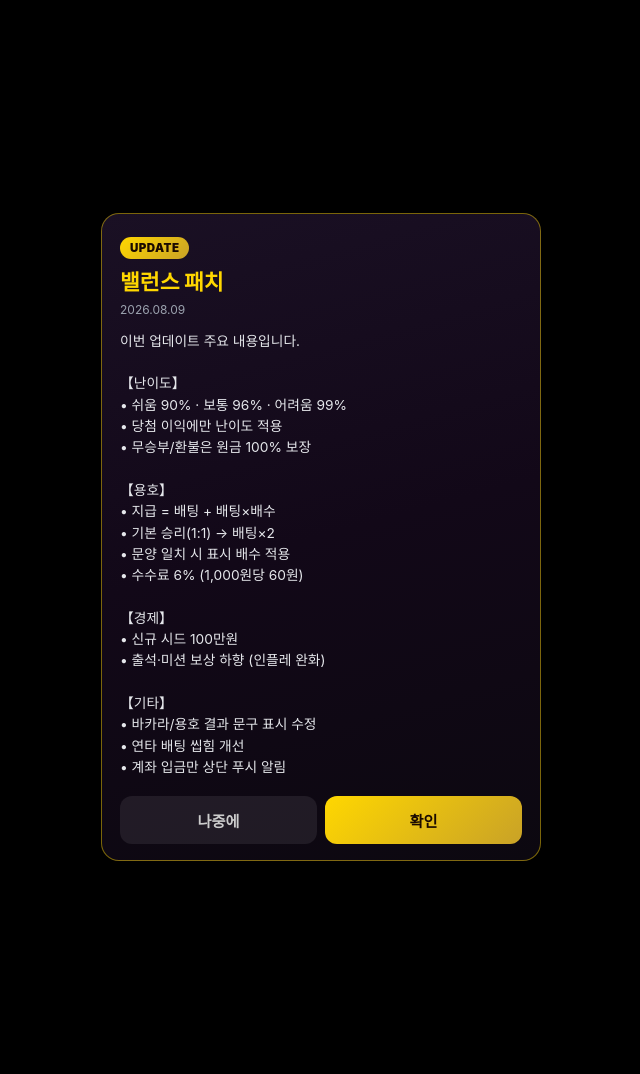
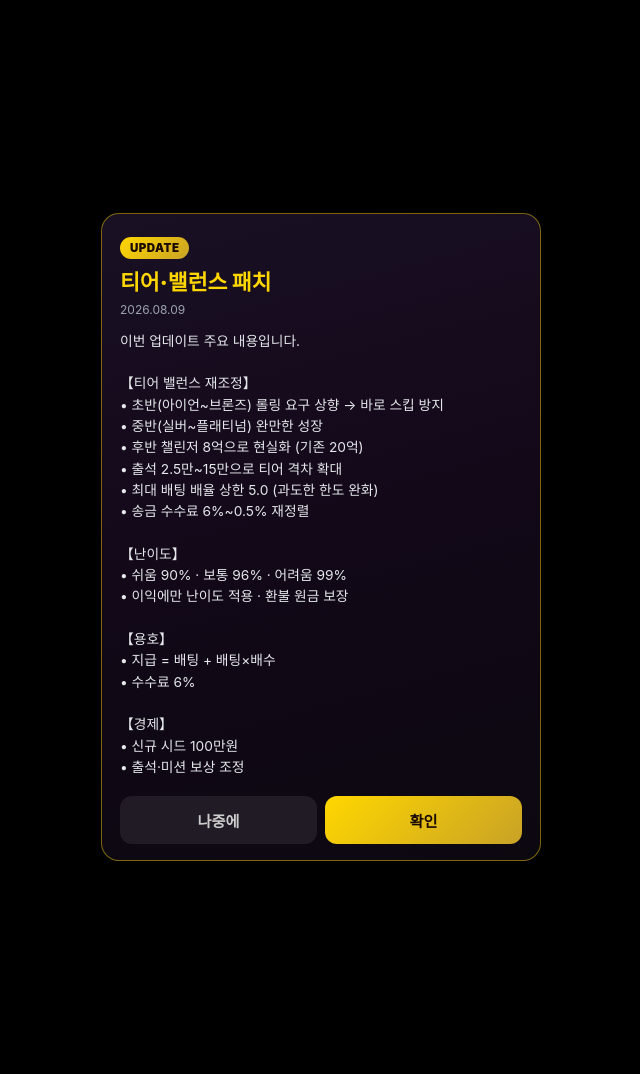
Before and after one commit to abcd051410-svg/baccarat2, a Flask app: page / in a window 1280 px wide. Shown: the whole page, without its empty margins (319-959 px from the left). Run offline with Flask 3, Linux system fonts and the light colour scheme; some libraries are stand-ins or nearby versions.

Commit message:
Update index.html

```diff
--- a/templates/index.html
+++ b/templates/index.html
@@ -2117,37 +2117,37 @@ async function adminBulkPay(){
 
 
 const TIER_TABLE=[
-  {min:2000000000,name:'챌린저',badge:'🏆',fee:0.008,attend:122000,maxBetMult:8,rollRatio:0.40,rank:31},
-  {min:1200000000,name:'그랜드마스터',badge:'⚜️',fee:0.01,attend:112000,maxBetMult:6,rollRatio:0.45,rank:30},
-  {min:700000000,name:'마스터',badge:'🔥',fee:0.012,attend:105000,maxBetMult:5,rollRatio:0.50,rank:29},
-  {min:450000000,name:'다이아1',badge:'💎',fee:0.015,attend:98000,maxBetMult:4,rollRatio:0.55,rank:28},
-  {min:320000000,name:'다이아2',badge:'💎',fee:0.018,attend:94000,maxBetMult:3.5,rollRatio:0.58,rank:27},
-  {min:220000000,name:'다이아3',badge:'💎',fee:0.02,attend:91000,maxBetMult:3.2,rollRatio:0.60,rank:26},
-  {min:150000000,name:'다이아4',badge:'💎',fee:0.022,attend:88000,maxBetMult:3,rollRatio:0.62,rank:25},
-  {min:100000000,name:'에메랄드1',badge:'💚',fee:0.025,attend:84000,maxBetMult:2.8,rollRatio:0.65,rank:24},
-  {min:75000000,name:'에메랄드2',badge:'💚',fee:0.028,attend:82000,maxBetMult:2.5,rollRatio:0.68,rank:23},
-  {min:55000000,name:'에메랄드3',badge:'💚',fee:0.03,attend:80000,maxBetMult:2.3,rollRatio:0.70,rank:22},
-  {min:40000000,name:'에메랄드4',badge:'💚',fee:0.032,attend:79000,maxBetMult:2.1,rollRatio:0.72,rank:21},
-  {min:28000000,name:'플래티넘1',badge:'💠',fee:0.035,attend:77000,maxBetMult:2,rollRatio:0.75,rank:20},
-  {min:20000000,name:'플래티넘2',badge:'💠',fee:0.038,attend:75000,maxBetMult:1.8,rollRatio:0.78,rank:19},
-  {min:14000000,name:'플래티넘3',badge:'💠',fee:0.04,attend:74000,maxBetMult:1.6,rollRatio:0.80,rank:18},
-  {min:10000000,name:'플래티넘4',badge:'💠',fee:0.042,attend:72000,maxBetMult:1.5,rollRatio:0.82,rank:17},
-  {min:7000000,name:'골드1',badge:'🥇',fee:0.045,attend:70000,maxBetMult:1.4,rollRatio:0.85,rank:16},
-  {min:5000000,name:'골드2',badge:'🥇',fee:0.048,attend:68000,maxBetMult:1.3,rollRatio:0.87,rank:15},
-  {min:3500000,name:'골드3',badge:'🥇',fee:0.05,attend:66000,maxBetMult:1.25,rollRatio:0.88,rank:14},
-  {min:2500000,name:'골드4',badge:'🥇',fee:0.05,attend:65000,maxBetMult:1.2,rollRatio:0.90,rank:13},
-  {min:1800000,name:'실버1',badge:'🥈',fee:0.052,attend:63000,maxBetMult:1.15,rollRatio:0.91,rank:12},
-  {min:1300000,name:'실버2',badge:'🥈',fee:0.053,attend:61000,maxBetMult:1.1,rollRatio:0.92,rank:11},
-  {min:900000,name:'실버3',badge:'🥈',fee:0.055,attend:59000,maxBetMult:1.08,rollRatio:0.93,rank:10},
-  {min:600000,name:'실버4',badge:'🥈',fee:0.055,attend:58000,maxBetMult:1.05,rollRatio:0.94,rank:9},
-  {min:400000,name:'브론즈1',badge:'🥉',fee:0.057,attend:56000,maxBetMult:1,rollRatio:0.95,rank:8},
-  {min:250000,name:'브론즈2',badge:'🥉',fee:0.058,attend:54000,maxBetMult:1,rollRatio:0.96,rank:7},
-  {min:150000,name:'브론즈3',badge:'🥉',fee:0.06,attend:52000,maxBetMult:1,rollRatio:0.97,rank:6},
-  {min:80000,name:'브론즈4',badge:'🥉',fee:0.06,attend:51000,maxBetMult:1,rollRatio:0.98,rank:5},
-  {min:40000,name:'아이언1',badge:'⚙️',fee:0.06,attend:49000,maxBetMult:1,rollRatio:0.99,rank:4},
-  {min:15000,name:'아이언2',badge:'⚙️',fee:0.06,attend:47000,maxBetMult:1,rollRatio:1.00,rank:3},
-  {min:5000,name:'아이언3',badge:'⚙️',fee:0.06,attend:46000,maxBetMult:1,rollRatio:1.00,rank:2},
-  {min:0,name:'아이언4',badge:'⚙️',fee:0.06,attend:42000,maxBetMult:1,rollRatio:1.00,rank:1}
+  {min:800000000,name:'챌린저',badge:'🏆',fee:0.005,attend:150000,maxBetMult:5,rollRatio:0.35,rank:31},
+  {min:500000000,name:'그랜드마스터',badge:'⚜️',fee:0.007,attend:135000,maxBetMult:4.5,rollRatio:0.38,rank:30},
+  {min:320000000,name:'마스터',badge:'🔥',fee:0.009,attend:125000,maxBetMult:4,rollRatio:0.42,rank:29},
+  {min:200000000,name:'다이아1',badge:'💎',fee:0.012,attend:115000,maxBetMult:3.6,rollRatio:0.48,rank:28},
+  {min:140000000,name:'다이아2',badge:'💎',fee:0.014,attend:110000,maxBetMult:3.3,rollRatio:0.50,rank:27},
+  {min:95000000,name:'다이아3',badge:'💎',fee:0.016,attend:105000,maxBetMult:3.0,rollRatio:0.52,rank:26},
+  {min:65000000,name:'다이아4',badge:'💎',fee:0.018,attend:100000,maxBetMult:2.8,rollRatio:0.55,rank:25},
+  {min:45000000,name:'에메랄드1',badge:'💚',fee:0.020,attend:95000,maxBetMult:2.5,rollRatio:0.58,rank:24},
+  {min:32000000,name:'에메랄드2',badge:'💚',fee:0.022,attend:90000,maxBetMult:2.3,rollRatio:0.60,rank:23},
+  {min:22000000,name:'에메랄드3',badge:'💚',fee:0.024,attend:88000,maxBetMult:2.1,rollRatio:0.62,rank:22},
+  {min:15000000,name:'에메랄드4',badge:'💚',fee:0.026,attend:85000,maxBetMult:2.0,rollRatio:0.65,rank:21},
+  {min:10000000,name:'플래티넘1',badge:'💠',fee:0.028,attend:80000,maxBetMult:1.9,rollRatio:0.68,rank:20},
+  {min:7000000,name:'플래티넘2',badge:'💠',fee:0.030,attend:78000,maxBetMult:1.8,rollRatio:0.70,rank:19},
+  {min:5000000,name:'플래티넘3',badge:'💠',fee:0.032,attend:75000,maxBetMult:1.7,rollRatio:0.72,rank:18},
+  {min:3500000,name:'플래티넘4',badge:'💠',fee:0.034,attend:72000,maxBetMult:1.6,rollRatio:0.75,rank:17},
+  {min:2400000,name:'골드1',badge:'🥇',fee:0.036,attend:70000,maxBetMult:1.5,rollRatio:0.78,rank:16},
+  {min:1700000,name:'골드2',badge:'🥇',fee:0.038,attend:68000,maxBetMult:1.4,rollRatio:0.80,rank:15},
+  {min:1200000,name:'골드3',badge:'🥇',fee:0.040,attend:65000,maxBetMult:1.35,rollRatio:0.82,rank:14},
+  {min:850000,name:'골드4',badge:'🥇',fee:0.042,attend:62000,maxBetMult:1.3,rollRatio:0.84,rank:13},
+  {min:600000,name:'실버1',badge:'🥈',fee:0.045,attend:58000,maxBetMult:1.25,rollRatio:0.86,rank:12},
+  {min:420000,name:'실버2',badge:'🥈',fee:0.048,attend:55000,maxBetMult:1.2,rollRatio:0.88,rank:11},
+  {min:300000,name:'실버3',badge:'🥈',fee:0.050,attend:52000,maxBetMult:1.15,rollRatio:0.90,rank:10},
+  {min:200000,name:'실버4',badge:'🥈',fee:0.052,attend:50000,maxBetMult:1.1,rollRatio:0.92,rank:9},
+  {min:130000,name:'브론즈1',badge:'🥉',fee:0.054,attend:47000,maxBetMult:1.05,rollRatio:0.94,rank:8},
+  {min:85000,name:'브론즈2',badge:'🥉',fee:0.056,attend:45000,maxBetMult:1.0,rollRatio:0.95,rank:7},
+  {min:55000,name:'브론즈3',badge:'🥉',fee:0.058,attend:43000,maxBetMult:1.0,rollRatio:0.96,rank:6},
+  {min:35000,name:'브론즈4',badge:'🥉',fee:0.060,attend:40000,maxBetMult:1.0,rollRatio:0.97,rank:5},
+  {min:20000,name:'아이언1',badge:'⚙️',fee:0.060,attend:36000,maxBetMult:1.0,rollRatio:0.98,rank:4},
+  {min:10000,name:'아이언2',badge:'⚙️',fee:0.060,attend:32000,maxBetMult:1.0,rollRatio:0.99,rank:3},
+  {min:4000,name:'아이언3',badge:'⚙️',fee:0.060,attend:28000,maxBetMult:1.0,rollRatio:1.00,rank:2},
+  {min:0,name:'아이언4',badge:'⚙️',fee:0.060,attend:25000,maxBetMult:1.0,rollRatio:1.00,rank:1}
 ];
 function getTierInfo(rolling){
   rolling=Math.floor(rolling||0);
@@ -3586,31 +3586,31 @@ async function sendAdminNotice(){
 
 /* ===== 패치 노트 팝업 ===== */
 const PATCH_NOTES = {
-  id: '2026-08-09-balance-v1',
-  title: '밸런스 패치',
+  id: '2026-08-09-tier-balance-v2',
+  title: '티어·밸런스 패치',
   date: '2026.08.09',
   body:
 `이번 업데이트 주요 내용입니다.
 
+【티어 밸런스 재조정】
+• 초반(아이언~브론즈) 롤링 요구 상향 → 바로 스킵 방지
+• 중반(실버~플래티넘) 완만한 성장
+• 후반 챌린저 8억으로 현실화 (기존 20억)
+• 출석 2.5만~15만으로 티어 격차 확대
+• 최대 배팅 배율 상한 5.0 (과도한 한도 완화)
+• 송금 수수료 6%~0.5% 재정렬
+
 【난이도】
 • 쉬움 90% · 보통 96% · 어려움 99%
-• 당첨 이익에만 난이도 적용
-• 무승부/환불은 원금 100% 보장
+• 이익에만 난이도 적용 · 환불 원금 보장
 
 【용호】
 • 지급 = 배팅 + 배팅×배수
-• 기본 승리(1:1) → 배팅×2
-• 문양 일치 시 표시 배수 적용
-• 수수료 6% (1,000원당 60원)
+• 수수료 6%
 
 【경제】
 • 신규 시드 100만원
-• 출석·미션 보상 하향 (인플레 완화)
-
-【기타】
-• 바카라/용호 결과 문구 표시 수정
-• 연타 배팅 씹힘 개선
-• 계좌 입금만 상단 푸시 알림`
+• 출석·미션 보상 조정`
 };
 
 function shouldShowPatchNotes(){
```
